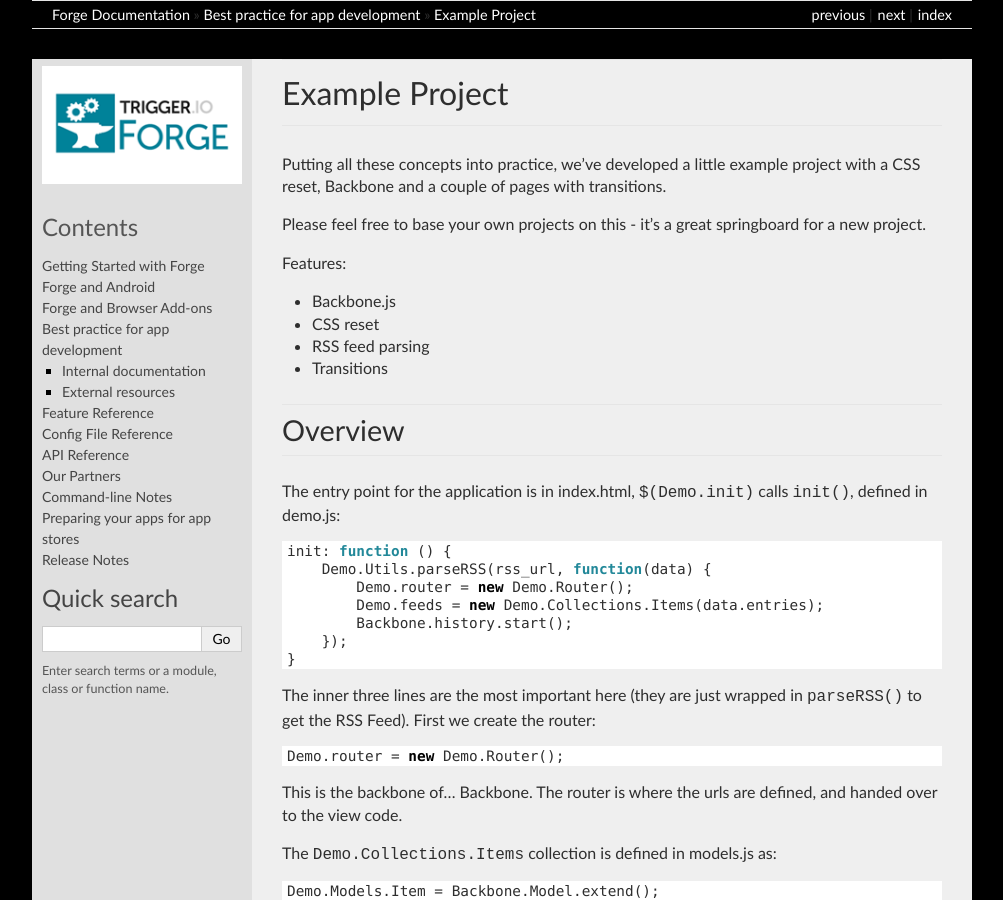
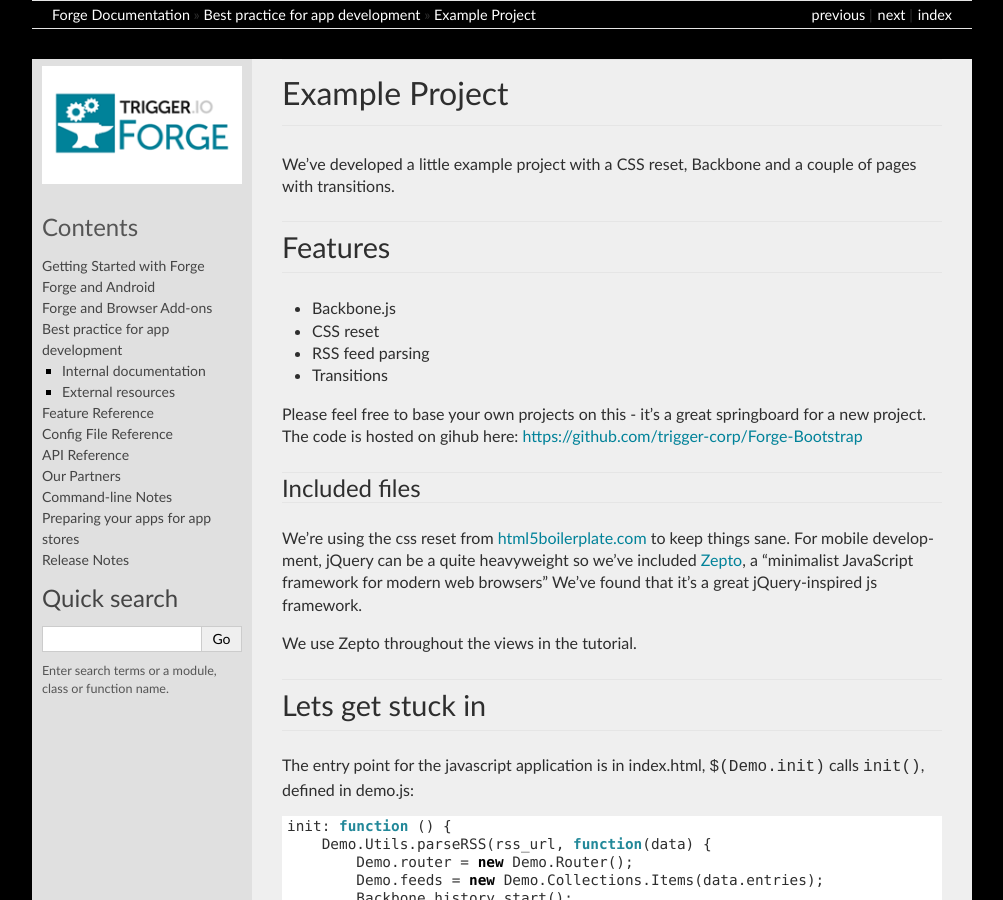
Before and after one commit to trigger-corp/Forge-Documentation, a Sphinx documentation site: the page built from source/best_practice/example_project.rst, in a window 1280 px wide and 900 px high. Shown: the whole window, without its empty margins (138-1141 px from the left). Built offline with Sphinx 7.4.7, drawn with Linux system fonts in a browser that asks for light colours; some of the changed text lies outside the part shown.

Commit message:
reformating and indentation fixes

```diff
--- a/source/best_practice/example_project.rst
+++ b/source/best_practice/example_project.rst
@@ -3,22 +3,33 @@
 Example Project
 ===============
 
-Putting all these concepts into practice, we've developed
-a little example project with a CSS reset, Backbone and a couple of pages with transitions.
+We've developed a little example project with a CSS reset,
+Backbone and a couple of pages with transitions.
 
-Please feel free to base your own projects on this - it's a great springboard for a new project.
-
-Features:
+Features
+--------
 
 * Backbone.js
 * CSS reset
 * RSS feed parsing
 * Transitions
 
-Overview
---------
+Please feel free to base your own projects on this - it's a great springboard for a new project.
+The code is hosted on gihub here: https://github.com/trigger-corp/Forge-Bootstrap
 
-The entry point for the application is in index.html, ``$(Demo.init)`` calls ``init()``,
+Included files
+..............
+
+We're using the css reset from `html5boilerplate.com <http://html5boilerplate.com>`_
+to keep things sane. For mobile development, jQuery can be a quite heavyweight
+so we've included `Zepto <http://zeptojs.com/>`_, a "minimalist JavaScript framework for modern web browsers" We've found that it's a great jQuery-inspired js framework.
+
+We use Zepto throughout the views in the tutorial.
+
+Lets get stuck in
+-----------------
+
+The entry point for the javascript application is in index.html, ``$(Demo.init)`` calls ``init()``,
 defined in demo.js::
 
     init: function () {
@@ -88,18 +102,18 @@ The index view looks like this::
         render: function() {
             var that = this;
             this.collection.each(function(feed_item, index){
-                    if (index % 2 === 1) {
-                        var new_view = new Demo.Views.Feed({
-                            model: feed_item,
-                            odd: true}
-                        );
-                    } else {
-                        var new_view = new Demo.Views.Feed({
-                            model: feed_item,
-                            odd: false
-                        });
-                    }
-                    $(that.el).append(new_view.el);
+                if (index % 2 === 1) {
+                    var new_view = new Demo.Views.Feed({
+                        model: feed_item,
+                        odd: true}
+                    );
+                } else {
+                    var new_view = new Demo.Views.Feed({
+                        model: feed_item,
+                        odd: false
+                    });
+                }
+                $(that.el).append(new_view.el);
             });
             return this;
         }
@@ -233,8 +258,11 @@ bool, which ``Page`` uses to work out which way the page should slide in.
     });
 
 In ``expand_item()``, we are using ``forge.tabs.open()`` to open a new tab in
-a cross-platform manner. Our documentation for ``open()`` is `here <http://docs.trigger.io/en/v1.2/api/tabs-management.html?highlight=tabs#tabs.open>`_.
+a cross-platform manner. Our documentation for ``open()`` is :ref:`here <tabs-management>`.
 
-That's it! Play with the source for yourself, we hope everything is clear.
+That's it
+---------
+
+Play with the source for yourself, we hope everything is clear.
 
 Still unsure? Want to ask for help? Spotted a mistake in this tutorial? Drop us a line at support@trigger.io and we'll be happy to help.
```
Also changed, not shown: other parts of source/best_practice/example_project.rst (+16 -2 lines).
